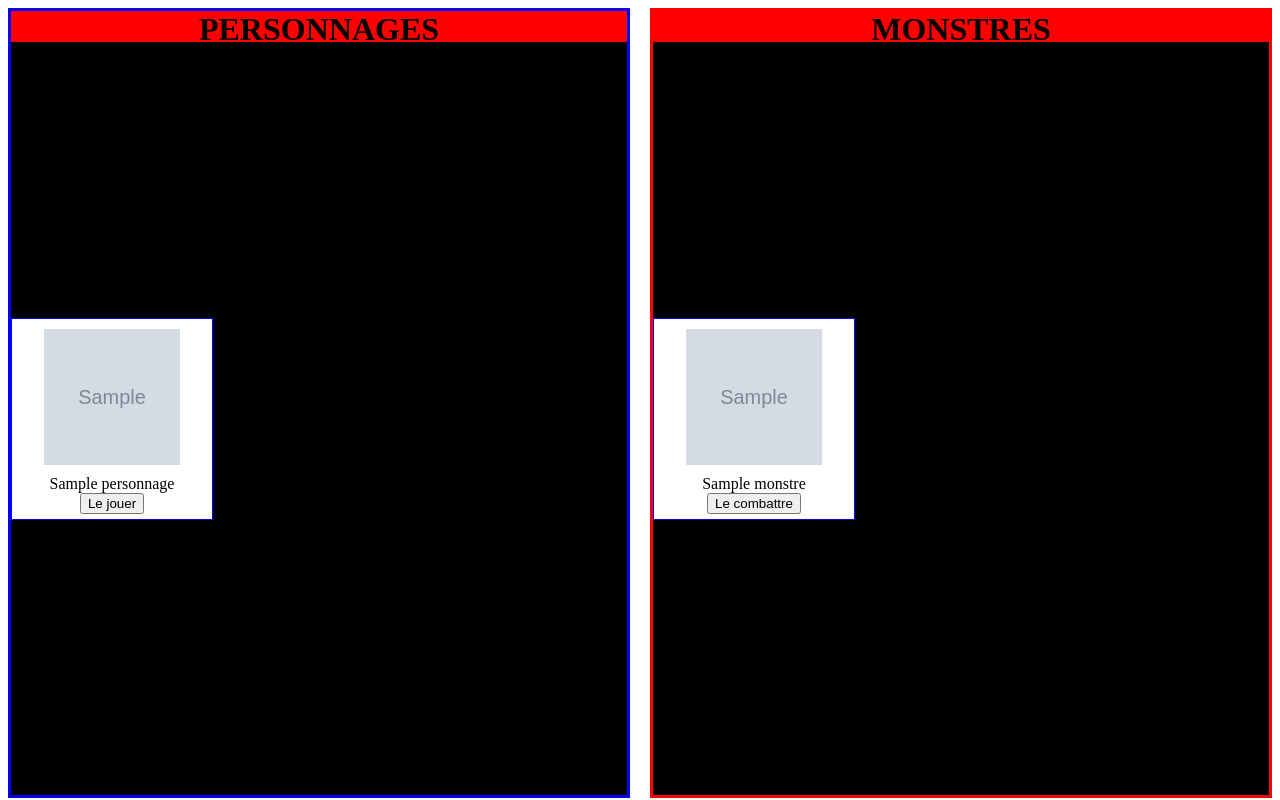
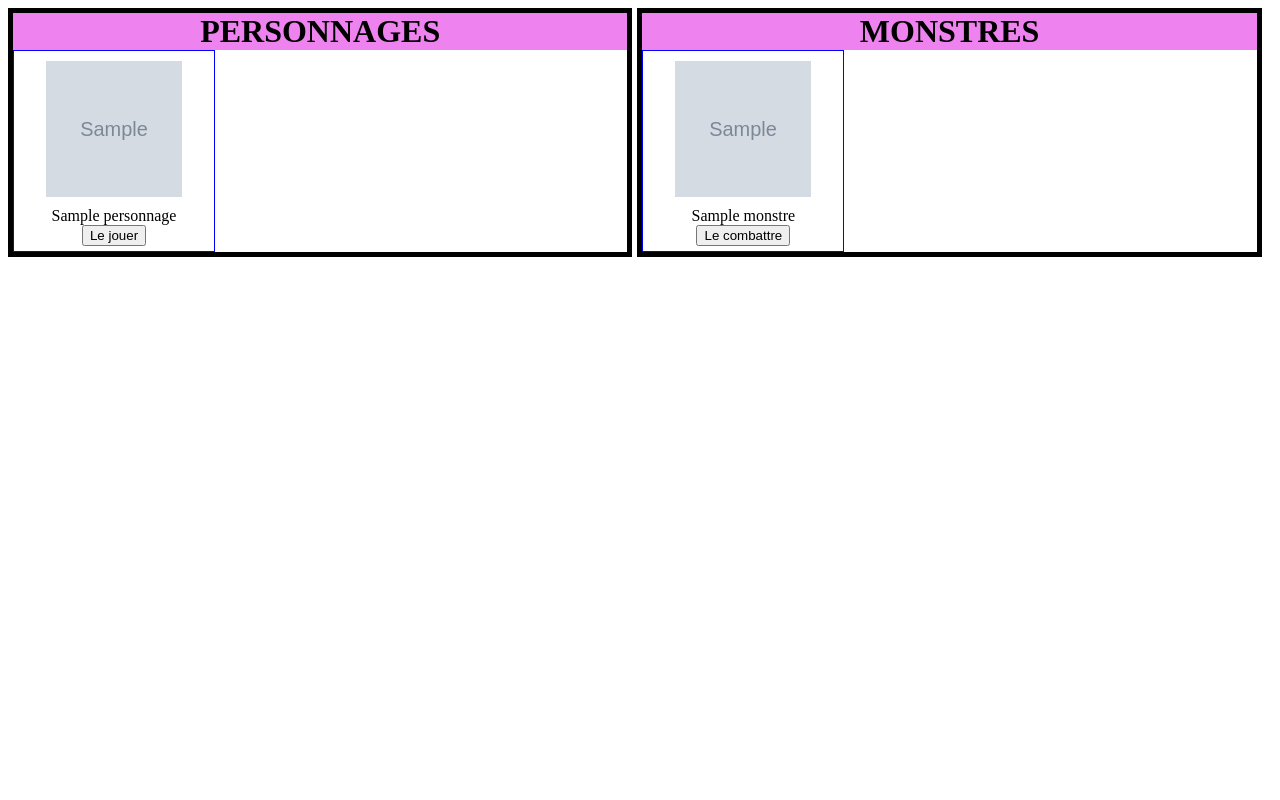
Before and after one commit to esomly19/FilRouge, a PHP site: template src/views/pages/pickthem.html.twig in a window 1280 px wide. Run offline with PHP 8.4, Linux system fonts and the light colour scheme; the template is opened without the code that fills it: most values are stand-ins (such as "Sample title", 1, 10 or a date in 2020); grey boxes marked "Sample" are stand-in pictures; some libraries are stand-ins or nearby versions.

Commit message:
css pick

```diff
--- a/src/views/css/pick.css
+++ b/src/views/css/pick.css
@@ -1,34 +1,31 @@
 .personnage{
-border:solid;
   display: flex;
-border-color: blue;
-/*flex-wrap: wrap;*/
   flex-flow: row wrap;
-background-color: black;
-width:49%;
-margin-right:10px;
+  grid-template-columns : auto  auto auto auto auto ;
+  grid-template-rows: auto auto auto;
+  border: 5px solid black;
+  /*margin-right:5px;*/
+  width:48%;
   height:100%;
 
 
 }
 .monstre{
-  border:solid;
-  margin-left:10px;
   display: flex;
-  border-color: red;
-  background-color: black;
   flex-flow: row wrap;
-  width:49%;
+  grid-template-columns : auto  auto auto auto auto ;
+  grid-template-rows: auto auto auto;
+  border: 5px solid black;
+  margin-left:5px;
+  width:48%;
   height:100%;
 }
 .block{
   display: flex;
-  align-items: stretch;
+  flex-flow: row wrap;
+}
+body{
   width:100%;
-  height:100%;
-
-
-
 }
 .image{
   padding : 10px;
@@ -53,8 +50,8 @@ height:100%;
   color:black;
   width:100%;
   text-align: center;
-   height :4%;
-   background-color: red  ;
+  height :25%;
+  background-color: Violet  ;
 
  }
 
```
Lines whose indentation alone changed are shown as unchanged.
